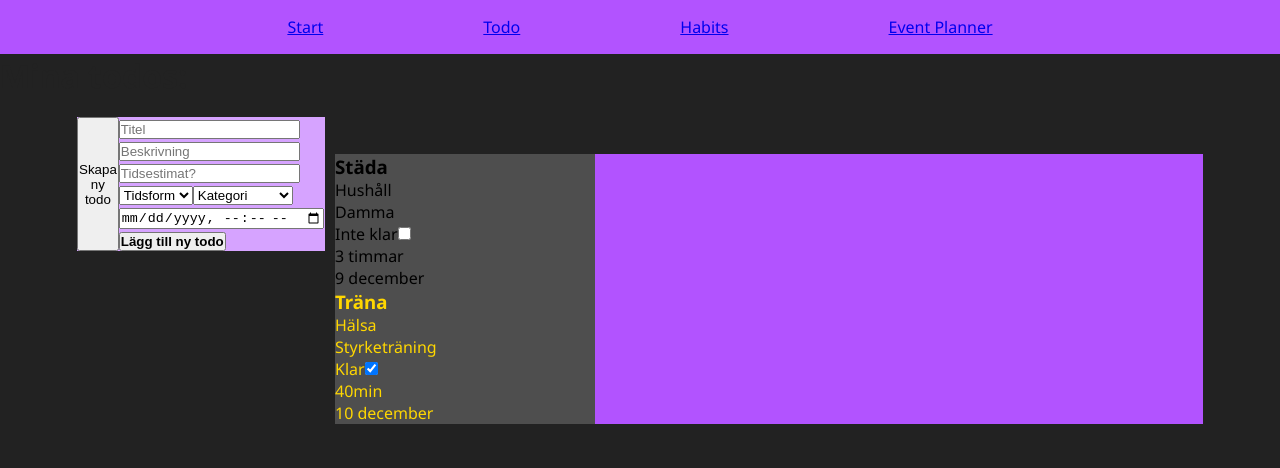
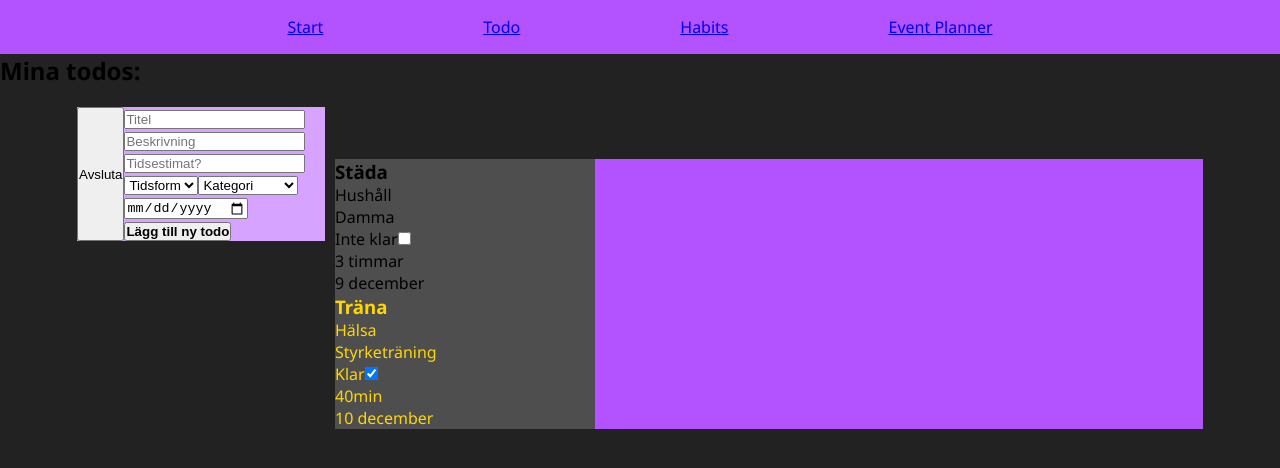
Before and after one commit to Ebba-Ene/projektarbete-productivity-assistant-application, a React (Vite) app: page /todo in a window 1280 px wide. Both pictures are taken after a click on the button "Skapa ny todo". Shown: the top 468 px of the page. Built offline with nearby package versions, Linux system fonts and the light colour scheme.

Commit message:
added deadline to from

```diff
--- a/src/components/TodoForm.jsx/TodoForm.jsx
+++ b/src/components/TodoForm.jsx/TodoForm.jsx
@@ -6,6 +6,7 @@ import todoCss from "./TodoForm.module.css"
 const TodoForm = () => {
 
   const {addTodo, setShow} = useContext(TodoContext)
+  const now = new Date()
 
   const[title, setTitle] = useState("")
   const[description, setDescription] = useState("")
@@ -15,10 +16,24 @@ const TodoForm = () => {
   const[category, setCategory] = useState("")
   const[deadline, setDeadline] = useState("")
 
+  const formatDateTimeLocal = () => {
+  const d = new Date()
+  const pad = (v) => v.toString().padStart(2, "0")
+  const year = d.getFullYear()
+  const month = pad(d.getMonth() + 1)
+  const day = pad(d.getDate())
+  return `${year}-${month}-${day}`
+};
+
   const handleSubmit = (e) => {
     e.preventDefault()
 
     if(category){
+      if(title){
+        if(timeEstimate){
+          if(timeEstimateNumber !== 0){
+            if(deadline){
+              if(description){
                 let newTodo = {
                   title,
                   description,
@@ -30,11 +45,12 @@ const TodoForm = () => {
                 }
                 addTodo(newTodo)
                 setShow(false)
-
-    } else{
-      alert("Välj kategori")
-      console.log(category)
-    }
+              } else{alert("Fyll i beskrivning")}
+            } else{alert("Fyll i deadline")}
+          } else{alert("Fyll i enhet för tidsestimat")}
+        } else{alert("Fyll i tidsestimat")}
+      } else{alert("Fyll i titel")}
+    } else{alert("Välj kategori")}
   }
 
   return(
@@ -55,8 +71,7 @@ const TodoForm = () => {
         <option>Jobbrelaterat</option>
         <option>Nöje</option>
       </select>
-      {/* <input type="text" placeholder="Deadline" onChange={(e) => {setDeadline(e.target.value)}}/> */}
-      <input type="datetime-local"/>
+      <input type="date" min={formatDateTimeLocal(now)} onChange={(e) => setDeadline(e.target.value)}/>
 
       <button type="submit"> <strong>Lägg till ny todo</strong> {title}</button>
     </form>
--- a/src/pages/Todo/Todo.jsx
+++ b/src/pages/Todo/Todo.jsx
@@ -12,11 +12,11 @@ const Todo = () => {
 
   return(
     <>
-      <h1>Mina todos:</h1>
+      <h2>Mina todos:</h2>
       <div className={todoCss.container}>
 
         <div className={todoCss.form}>
-          <button onClick={() => {setShow(true)}}>Skapa ny todo</button>
+          <button onClick={() => {setShow(!show)}}>{!show ? "Skapa ny todo" : "Avsluta"}</button>
           {show &&
           <TodoForm/>}
         </div>
```
Lines whose indentation alone changed are shown as unchanged.
